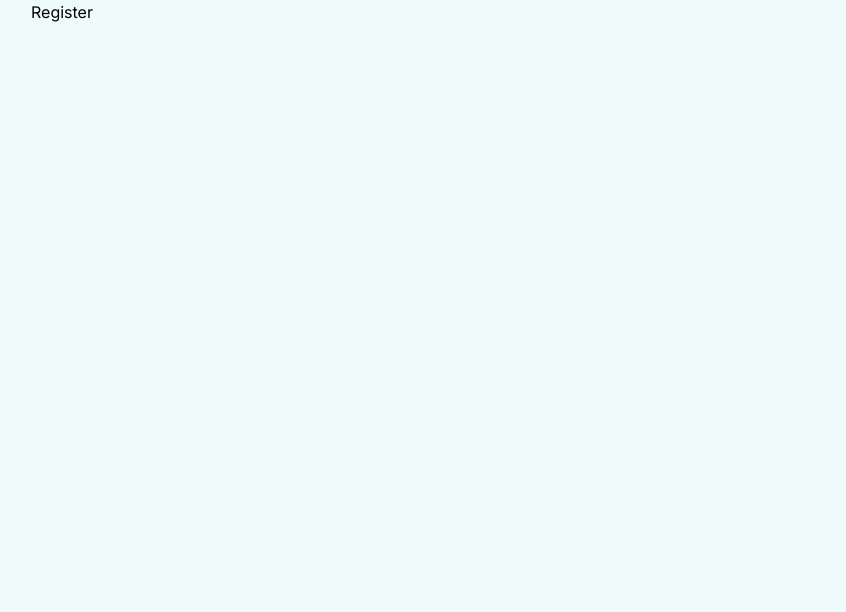
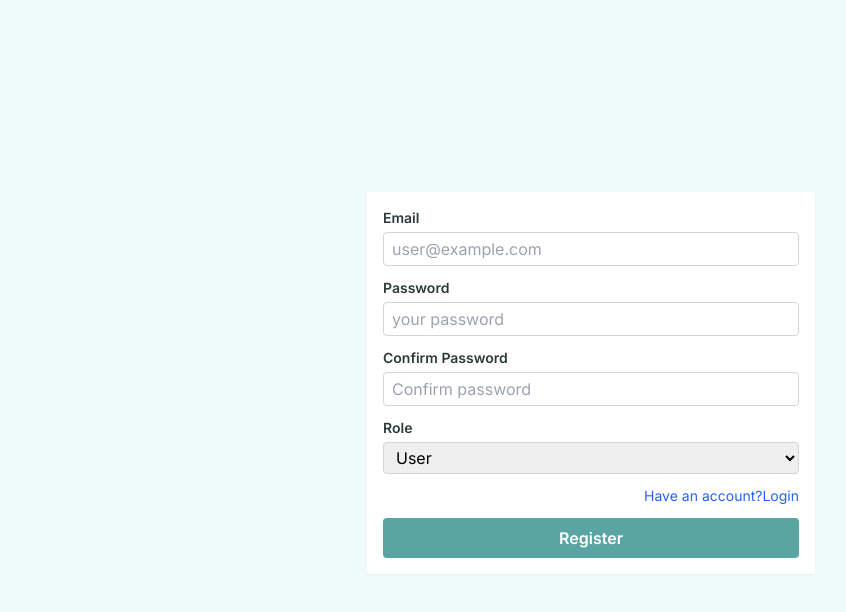
Before and after one commit to nicmackenzie/job-listing, a React (Vite) app: page /register in a window 1280 px wide. Shown: the top 612 px of the page, without its empty margins (49-895 px from the left). Built offline with nearby package versions, Linux system fonts and the light colour scheme; data requests are answered from the project's data file.

Commit message:
Register functionality

```diff
--- a/src/pages/Register.jsx
+++ b/src/pages/Register.jsx
@@ -1,5 +1,34 @@
+import { useContext, useState } from 'react';
+import { useNavigate } from 'react-router-dom';
+import RegisterForm from '../components/register/RegisterForm';
+import { AppContext } from '../context/app-context';
+
 function Register() {
-  return <div>Register</div>;
+  const { users } = useContext(AppContext);
+  const [error, setError] = useState({ hasError: false, errorMsg: '' });
+  const navigate = useNavigate();
+
+  const submitHandler = data => {
+    setError(false);
+    const user = users.find(user => user.email === data.email);
+    if (user) {
+      setError({ hasError: true, errorMsg: 'Email already exists' });
+      return;
+    }
+
+    // to do allow user to automatically be logedin after register
+    navigate('/');
+  };
+  return (
+    <div className="max-w-md mx-auto mt-[50vw] lg:mt-[15vw] flex flex-col gap-2">
+      {error.hasError && (
+        <div className="w-full bg-red-200 font-bold text-base py-2 px-4 rounded">
+          {error.errorMsg}
+        </div>
+      )}
+      <RegisterForm onSubmitHandler={submitHandler} />
+    </div>
+  );
 }
 
 export default Register;
```
